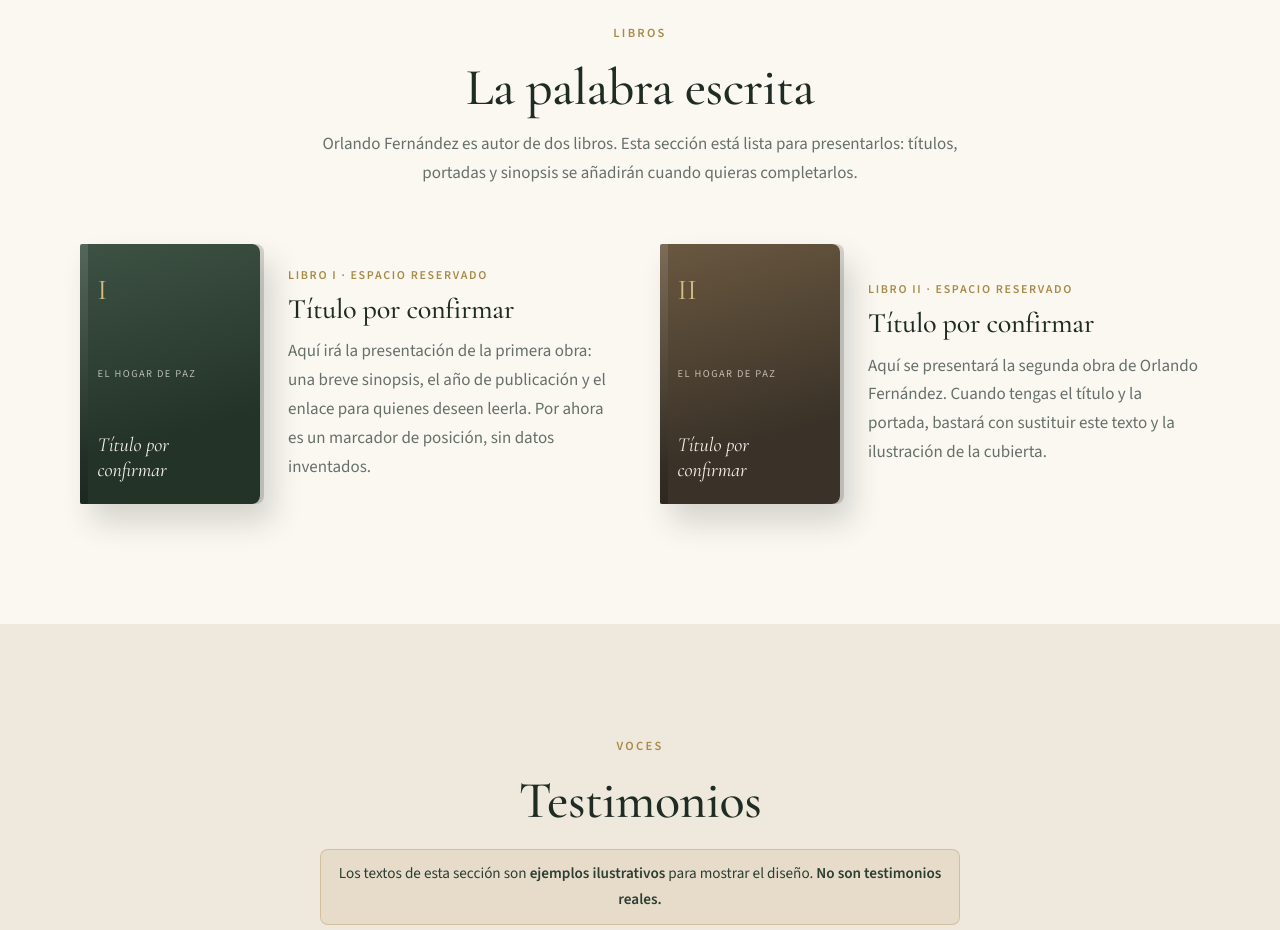
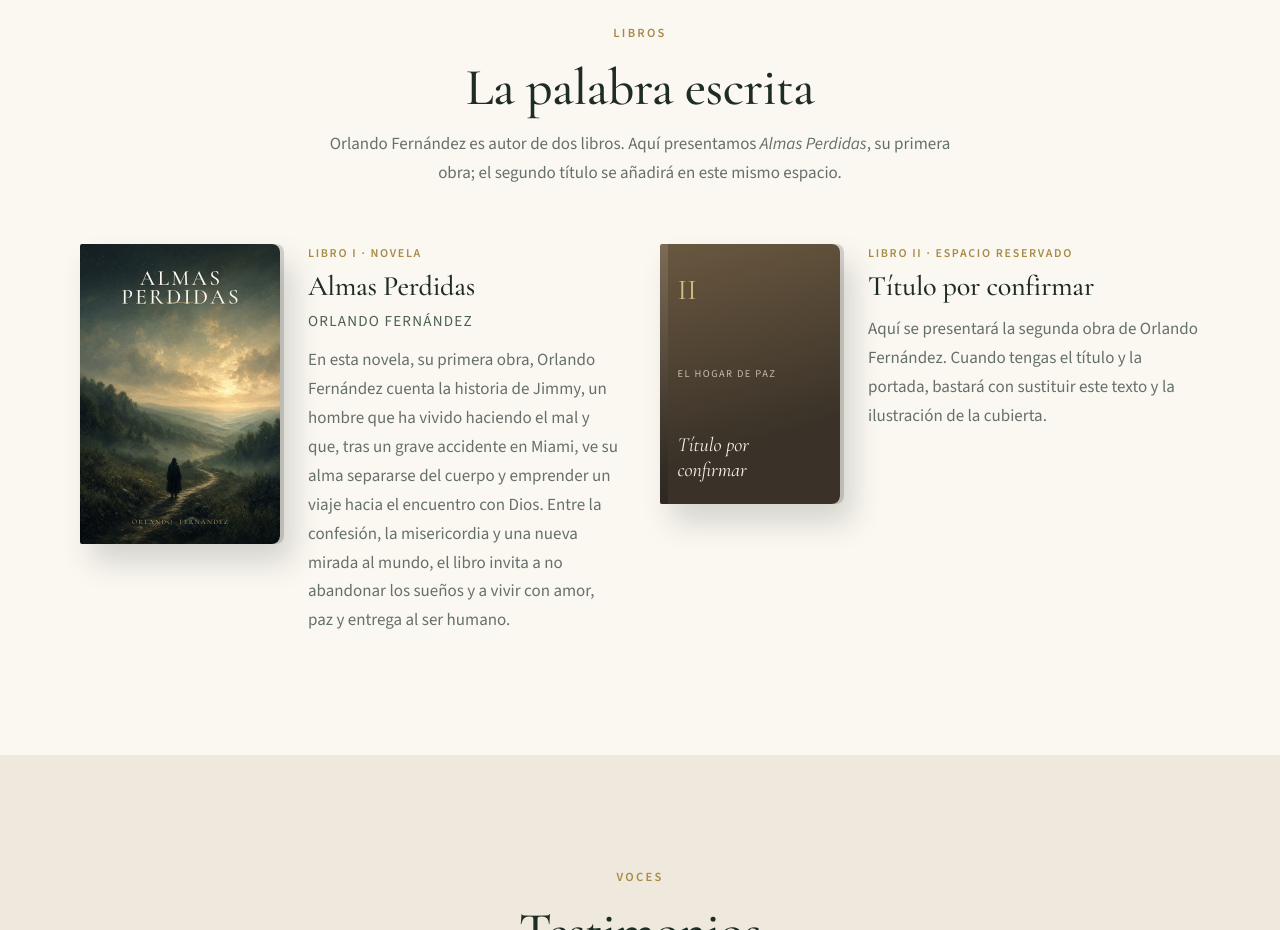
Before and after one commit to BluRay62/el-hogar-de-paz, a plain HTML site: page index.html in a window 1280 px wide. Shown: the part 4480-5410 px from the top of the page. Drawn offline with Linux system fonts and the light colour scheme.

Commit message:
Añade Almas Perdidas como primer libro del sitio
Incluye la portada ilustrada, una ficha con sinopsis fiel al texto
y deja el segundo libro como espacio reservado.

```diff
--- a/css/styles.css
+++ b/css/styles.css
@@ -690,9 +690,35 @@ a:hover { color: var(--gold-dim); }
 
 .book-card {
   display: grid;
-  grid-template-columns: 180px 1fr;
+  grid-template-columns: auto 1fr;
   gap: 1.75rem;
-  align-items: center;
+  align-items: start;
+}
+
+.book-cover-photo {
+  width: 200px;
+  height: 300px;
+  border-radius: 2px 8px 8px 2px;
+  box-shadow:
+    4px 0 0 rgba(0, 0, 0, 0.15),
+    12px 18px 30px rgba(31, 44, 36, 0.18);
+  overflow: hidden;
+  flex-shrink: 0;
+}
+
+.book-cover-photo img {
+  width: 100%;
+  height: 100%;
+  object-fit: cover;
+  object-position: center top;
+}
+
+.book-author {
+  margin: -0.35rem 0 0.7rem;
+  font-size: 0.95rem;
+  letter-spacing: 0.08em;
+  text-transform: uppercase;
+  color: var(--sage-mid);
 }
 
 .book-cover {
@@ -1055,8 +1081,9 @@ a:hover { color: var(--gold-dim); }
 
   .program-card-featured { transform: none; }
 
-  .book-card { grid-template-columns: 150px 1fr; }
+  .book-card { grid-template-columns: auto 1fr; }
   .book-cover { width: 150px; height: 220px; }
+  .book-cover-photo { width: 170px; height: 255px; }
 
   .about-frame { max-width: 28rem; }
 
@@ -1107,7 +1134,8 @@ a:hover { color: var(--gold-dim); }
     justify-items: start;
   }
 
-  .book-cover { margin-inline: auto; }
+  .book-cover,
+  .book-cover-photo { margin-inline: auto; }
 
   .about-frame {
     margin: 0 0.75rem 0.85rem 0;
--- a/index.html
+++ b/index.html
@@ -259,20 +259,19 @@
         <header class="section-intro reveal">
           <p class="eyebrow">Libros</p>
           <h2>La palabra escrita</h2>
-          <p>Orlando Fernández es autor de dos libros. Esta sección está lista para presentarlos: títulos, portadas y sinopsis se añadirán cuando quieras completarlos.</p>
+          <p>Orlando Fernández es autor de dos libros. Aquí presentamos <em>Almas Perdidas</em>, su primera obra; el segundo título se añadirá en este mismo espacio.</p>
         </header>
 
         <div class="book-grid">
           <article class="book-card reveal">
-            <div class="book-cover" aria-hidden="true">
-              <span class="book-cover-label">I</span>
-              <span class="book-cover-brand">El Hogar de Paz</span>
-              <span class="book-cover-title">Título por confirmar</span>
+            <div class="book-cover-photo">
+              <img src="assets/almas-perdidas.jpg" alt="Portada del libro Almas Perdidas, de Orlando Fernández: un caminante en un sendero, de frente a una luz dorada" width="1600" height="2400">
             </div>
             <div class="book-info">
-              <p class="book-kicker">Libro I · Espacio reservado</p>
-              <h3>Título por confirmar</h3>
-              <p>Aquí irá la presentación de la primera obra: una breve sinopsis, el año de publicación y el enlace para quienes deseen leerla. Por ahora es un marcador de posición, sin datos inventados.</p>
+              <p class="book-kicker">Libro I · Novela</p>
+              <h3>Almas Perdidas</h3>
+              <p class="book-author">Orlando Fernández</p>
+              <p>En esta novela, su primera obra, Orlando Fernández cuenta la historia de Jimmy, un hombre que ha vivido haciendo el mal y que, tras un grave accidente en Miami, ve su alma separarse del cuerpo y emprender un viaje hacia el encuentro con Dios. Entre la confesión, la misericordia y una nueva mirada al mundo, el libro invita a no abandonar los sueños y a vivir con amor, paz y entrega al ser humano.</p>
             </div>
           </article>
 
```
Also changed, not shown: assets/almas-perdidas.jpg (added), screenshots/libros-desktop.png (added), screenshots/libros-mobile.png (added).
